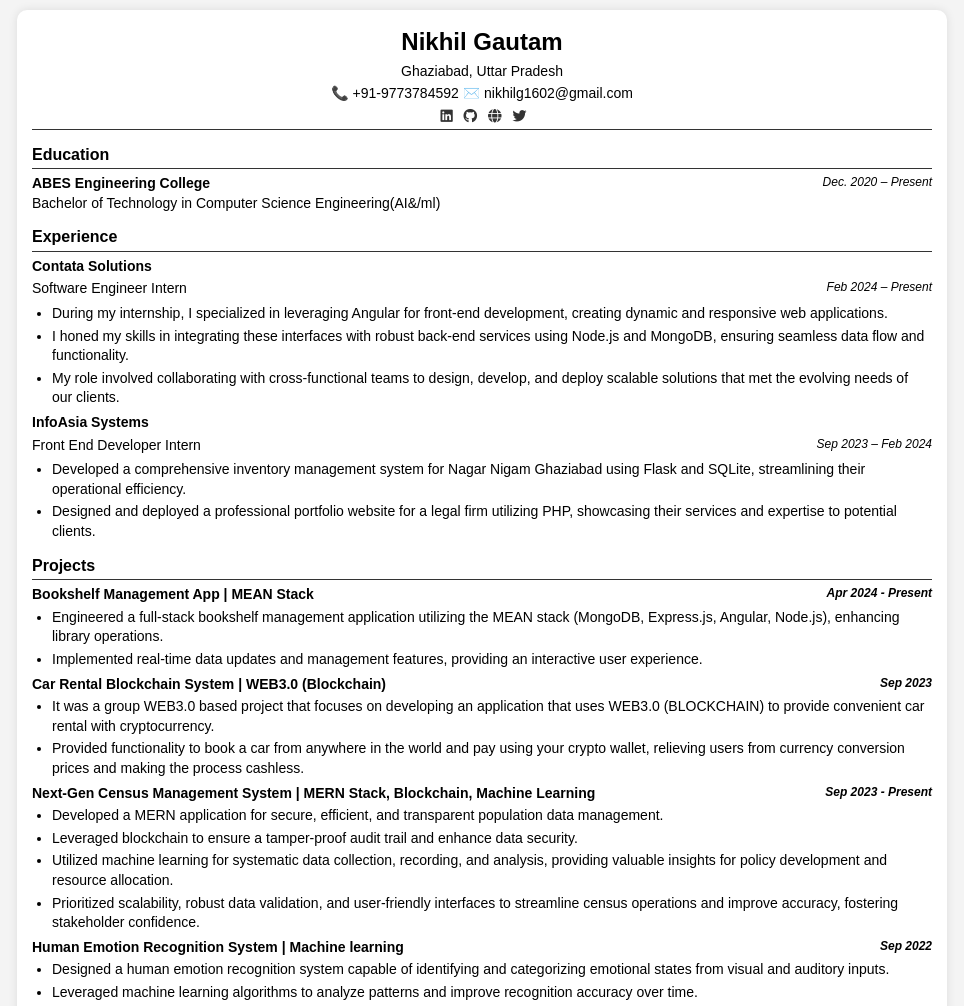
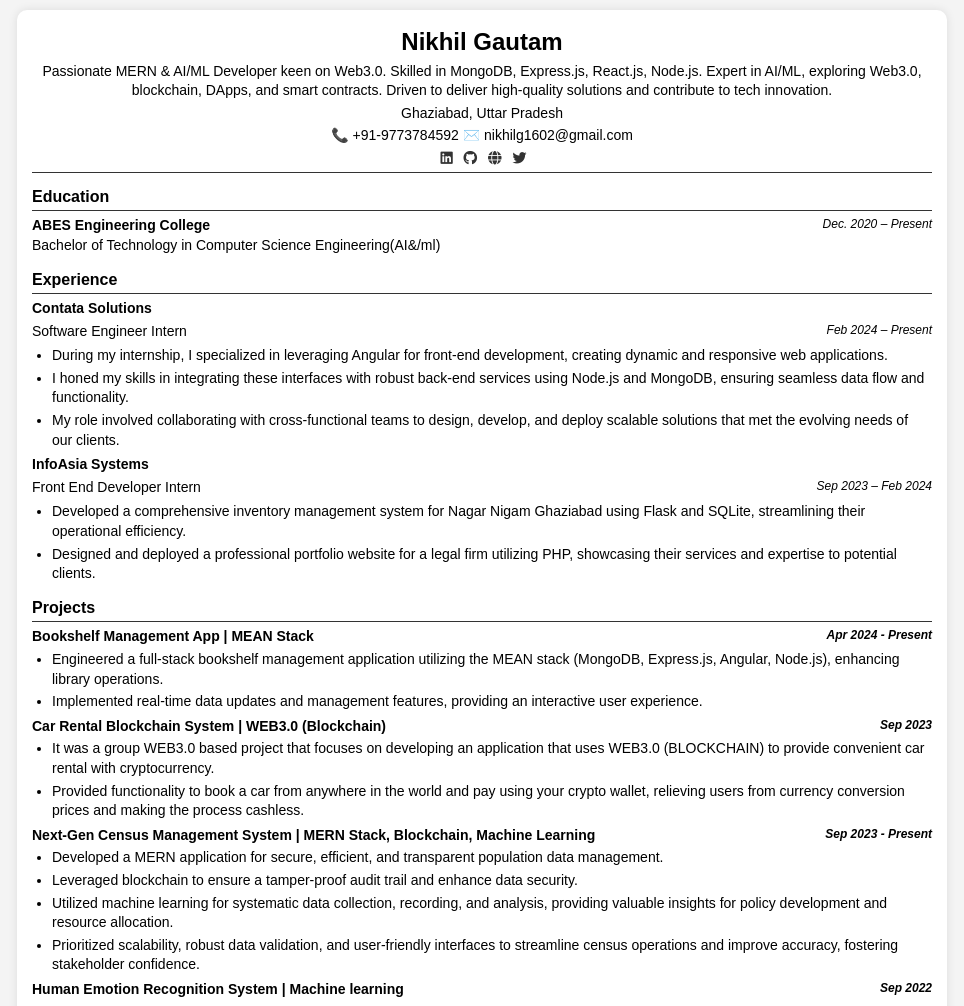
Before and after one commit to Nikhil1601/Resume, a plain HTML site: page index.html in a window 1280 px wide. Shown: the top 1006 px of the page, without its empty margins (158-1122 px from the left). Drawn offline with Linux system fonts and the light colour scheme.

Commit message:
updated file

```diff
--- a/index.html
+++ b/index.html
@@ -11,6 +11,8 @@
     <div class="resume">
         <div class="header">
             <h1>Nikhil Gautam</h1>
+            <p>Passionate MERN & AI/ML Developer keen on Web3.0. Skilled in MongoDB, Express.js, React.js, Node.js. Expert in AI/ML,
+                exploring Web3.0, blockchain, DApps, and smart contracts. Driven to deliver high-quality solutions and contribute to tech innovation.</p>
             <p>Ghaziabad, Uttar Pradesh</p>
             <p>📞 +91-9773784592 ✉️ nikhilg1602@gmail.com</p>
             <p>
```
